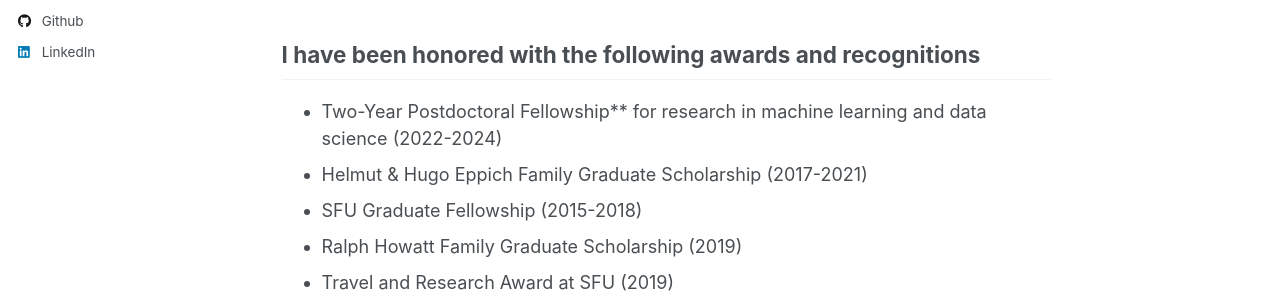
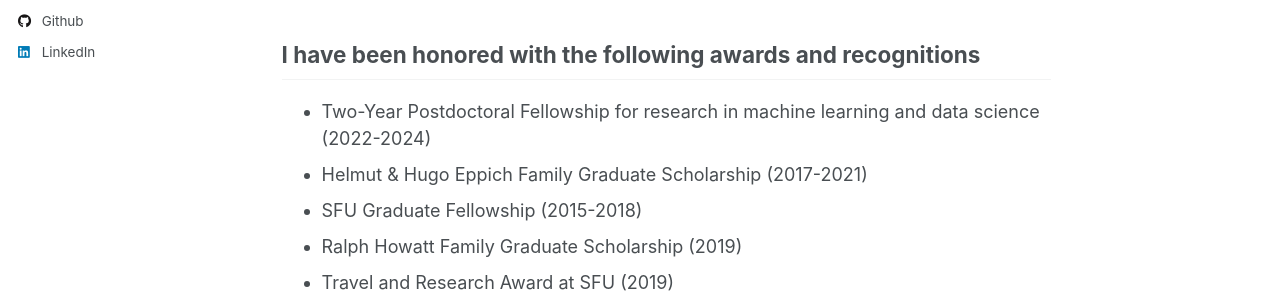
Before and after one commit to simajam/simajam.github.io, a Jekyll site: the page built from _pages/about.md, in a window 1280 px wide and 1261 px high. Shown: the part 449-743 px from the top of the window. Built offline with Jekyll 4.4.1, drawn with Linux system fonts in a browser that asks for light colours; some web fonts are replaced.

```diff
--- a/_pages/about.md
+++ b/_pages/about.md
@@ -17,7 +17,7 @@ I have a broad interest in software development, particularly in areas such as a
 I have been honored with the following awards and recognitions
 ------
 
-- Two-Year Postdoctoral Fellowship** for research in machine learning and data science (2022-2024)
+- Two-Year Postdoctoral Fellowship for research in machine learning and data science (2022-2024)
 - Helmut & Hugo Eppich Family Graduate Scholarship (2017-2021)
 - SFU Graduate Fellowship (2015-2018)
 - Ralph Howatt Family Graduate Scholarship (2019)
```
